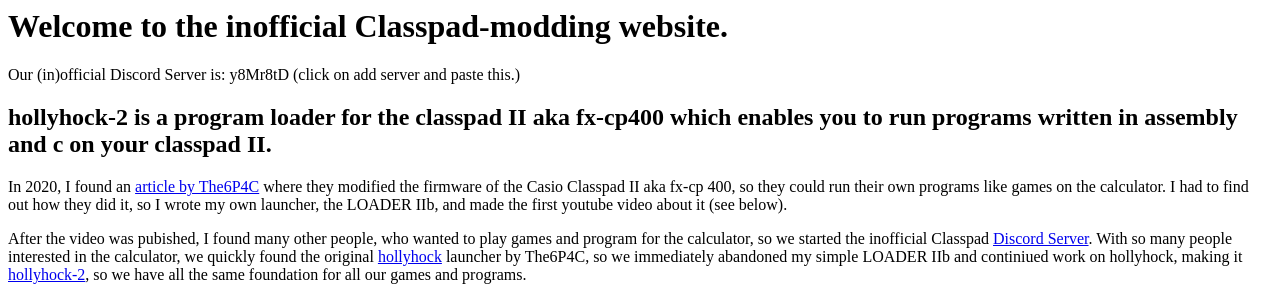
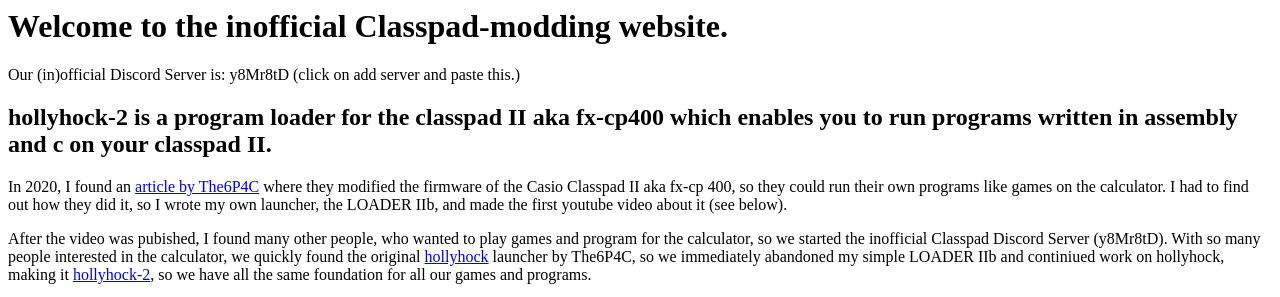
Before and after one commit to SnailMath/SnailMath.github.io, a plain HTML site: page index.html in a window 1280 px wide. Shown: the top 297 px of the page. Drawn offline with Linux system fonts and the light colour scheme.

Commit message:
Update index.html

```diff
--- a/index.html
+++ b/index.html
@@ -27,7 +27,7 @@
 		</p>
 		<p>
 			After the video was pubished, I found many other people, who wanted to play games and program for the calculator, so we started the inofficial Classpad
-			<a href="https://discord.com/invite/y8Mr8tD"> Discord Server</a>.
+			Discord Server (y8Mr8tD).
 			With so many people interested in the calculator, we quickly found the original
 			<a href="https://github.com/Stellaris-code/hollyhock-fork">hollyhock</a>
 			launcher by The6P4C, so we immediately abandoned my simple LOADER IIb and continiued work on hollyhock, making it
```
